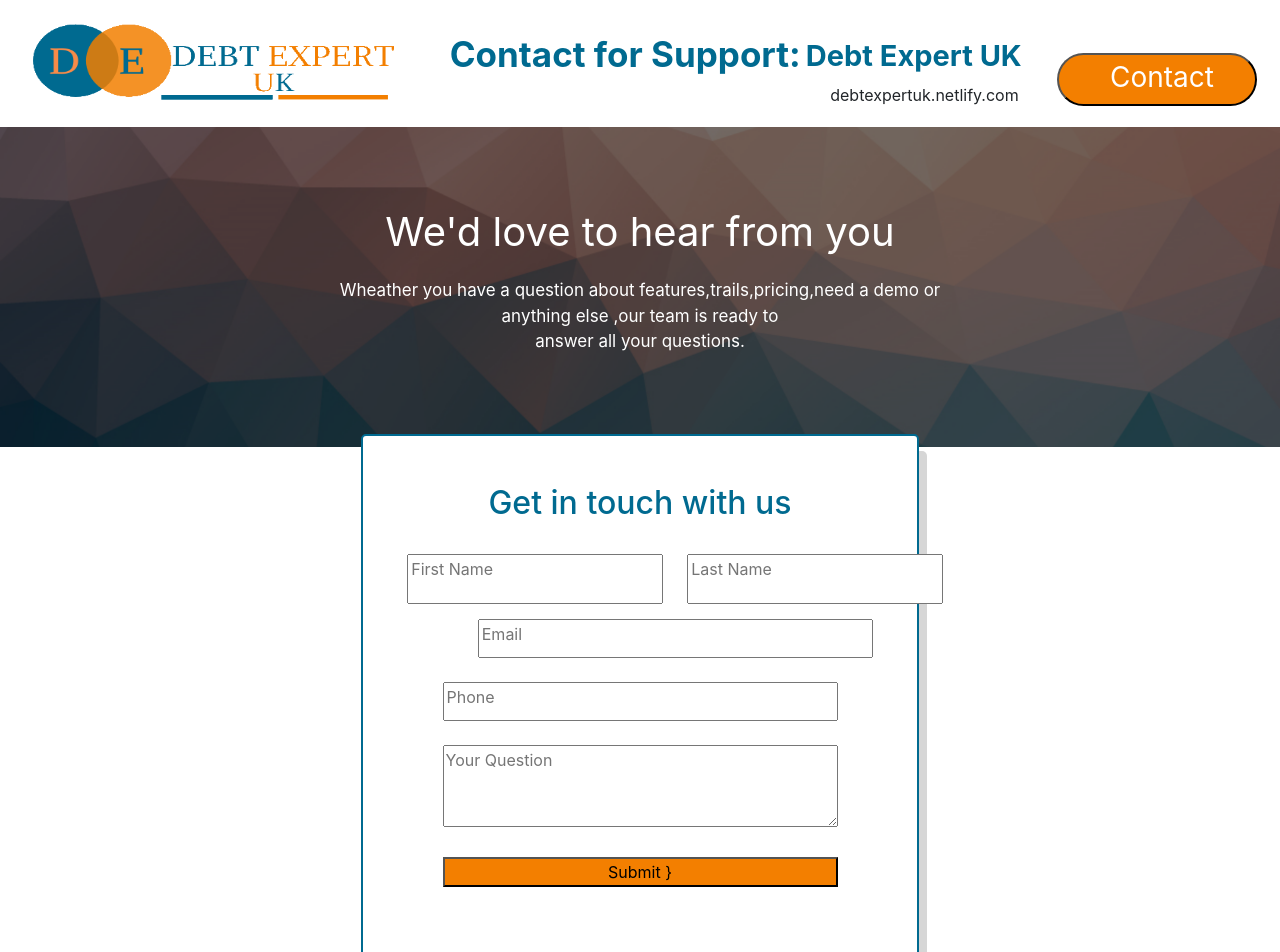
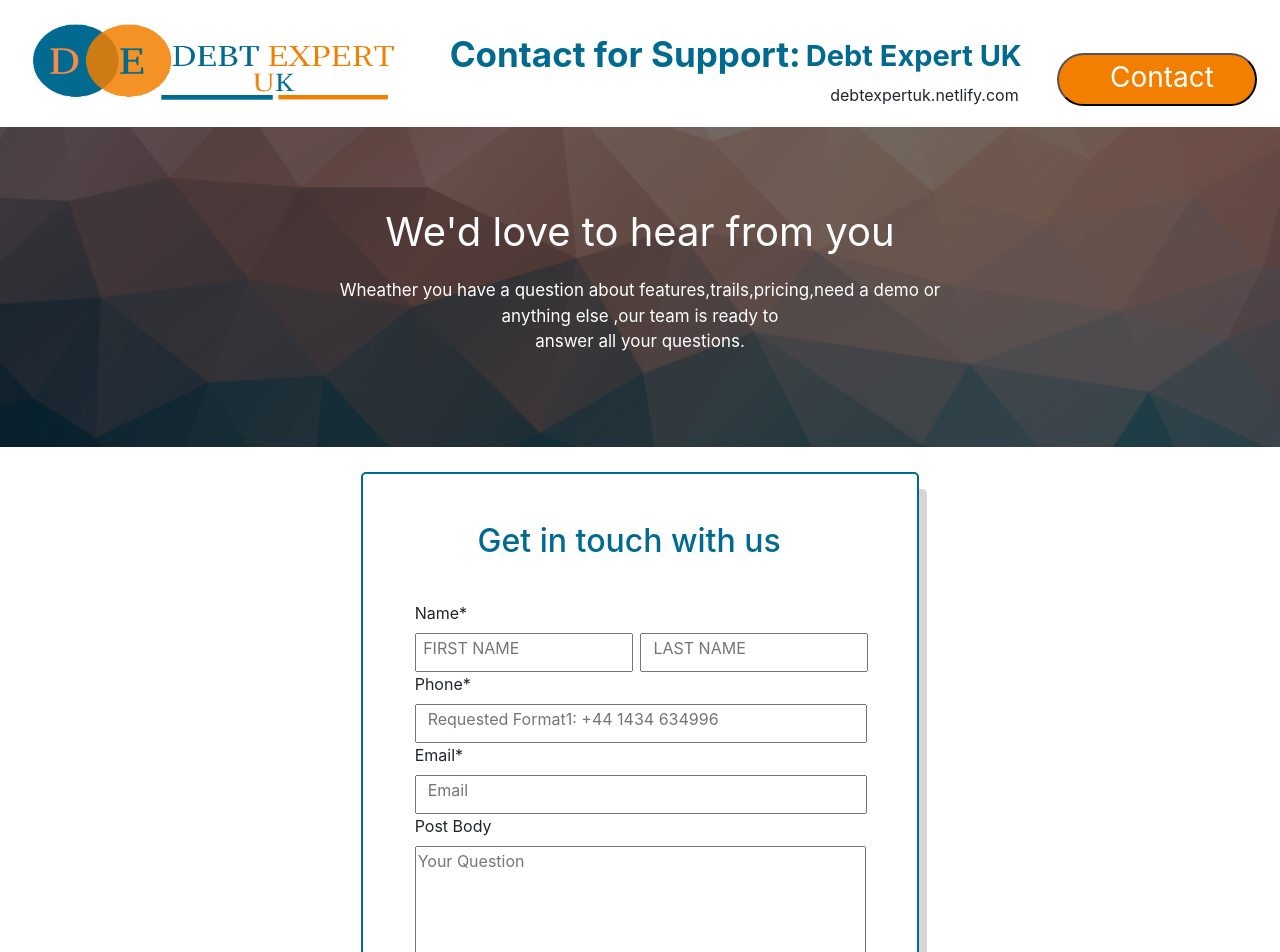
Before and after one commit to akashahmad/leads-bpo, a React (Create React App) app: page /contact-form in a window 1280 px wide. Shown: the top 952 px of the page. Built offline with nearby package versions, Linux system fonts and the light colour scheme.

Commit message:
contact form

```diff
--- a/src/component/form2/form.js
+++ b/src/component/form2/form.js
@@ -28,8 +28,22 @@ export default() => {
         setpostBody(e.target.value)
     };
 
-    const addMember = () => {
 
+    const phoneNumberValidator = number => {
+        let re = /^(\+44\s?\d{10}|0044\s?\d{10}|0\s?\d{10})?$/;
+        if(re.test(String(number).toLowerCase()))
+        {
+            console.log(true);
+            setphone(true);
+        }
+        else {
+            console.log(false);
+
+        }
+    };
+
+    const AddItem = event => {
+        event.preventDefault();
         let payLoad = {firstName: firstName, lastName: lastName, phone: phone, email: email, postBody: postBody};
             axios.post(apiPath + "/api/team", payLoad)
                 .then(response => {
@@ -38,16 +52,13 @@ export default() => {
 
                 })
                 .catch(err => {
+                    console.log(err);
                 });
-
-
-
-
-
     };
 
     return (
         <>
+
         <section>
             <div className="d-flex justify-content-center img-form mt-1 align-items-center">
                 <div className="d-flex flex-column align-items-center">
@@ -59,70 +70,102 @@ export default() => {
                 </div>
             </div>
         </section>
-        <section>
-            <form >
+
+        <div style={{height: '520px'}}>
+        <section >
+            <form  >
                 <div className="d-flex flex-column align-items-center div-container">
                     <div className="container d-flex flex-column align-items-center form">
-                        <div className="mt-5">
+                        <div style={{width:'62%' , marginBottom: '32px' }} className="mt-5">
                             <h2 style={{color: "#006a90"}}>Get in touch with us</h2>
                         </div>
+                            <div className="" style={{width:'87%', marginLeft: '-3%!important', marginRight: '-1%'}}>
+                                <div id="" className="">
+                                    <label className="" htmlFor="input_1_1_3">Name
+                                        <span className="">*</span>
+                                    </label>
+                                    <div className="" id="">
+                                       <span style={{marginRight:'7px'}} id="" className="">
+                                            <input style={{width:'48%'}} name="firstname" id="input_1_2"
+                                                   placeholder=" FIRST NAME" className="fields"
+                                                   value={firstName}
+                                                   onChange={addFirstName}
+                                                   type="text"
+                                                   required/>
+                                        </span>
 
-                        <div className="d-flex justify-content-center mt-4">
-
-                            <div className="firstname">
-                                <input type="text" name="firstname" placeholder="First Name" className="input-first"
-                                       onChange={addFirstName} required/>
+                                        <span id="" className="">
+                                          <input  style={{width:'50%'}}  type="text"
+                                                  className="fields"
+                                                  placeholder="  LAST NAME"
+                                                  name="lastName"  value={lastName} onChange={addLastname} required/>
+                                        </span>
                                     </div>
 
-                            <div className="lastname ml-4">
-                                <input type="text" name="lastname" placeholder="Last Name" className="input-first"
-                                       value={lastName} onChange={addLastname} required/>
+
+                                    {/*<div>*/}
+                                         {/*<span style={{marginRight:'26px'}} id="" className="">*/}
+                                             {/*<label className="one" htmlFor='input_1_1_3'>First</label>*/}
+                                            {/*</span>*/}
+                                        {/*<span style={{marginLeft:'161px'}} id="" className="">*/}
+                                             {/*<label className="one" htmlFor='input_1_1_3'>Last</label>*/}
+                                        {/*</span>*/}
+                                    {/*</div>*/}
+
+                                    <div id="field_1_2"
+                                         className="">
+                                        <label className="" htmlFor='input_1_2'>Phone
+                                            <span className="">*</span>
+                                        </label>
+                                        <div className="">
+                                            <input name="phone" id="input_1_2"
+                                                   placeholder="  Requested Format1: +44 1434 634996 " className="fields"
+                                                   //value={phone}
+                                                   type="number"
+                                                   title="+44 1434634996/0044-1434634996/0 1434634996 "
+                                                   onChange={(event)=>[phoneNumberValidator(event.target.value)]}
+
+                                            required/>
 
                                         </div>
+                                    </div>
+                                    <div id="field_1_5" className="">
+                                        <label className="">Email
+                                            <span className="">*</span>
+                                        </label>
+                                        <div className="">
 
-                            <div className="fieldset mt-4">
-                                <div>
-                                    <input type="email" placeholder="Email" className="fields"
+                                            <input id="input_1_5" type="email" placeholder="  Email" className="fields"
                                                    name='email' value={email}
                                                    onChange={addEmail}
                                                    pattern='[A-Za-z0-9._%-]+@[A-Za-z0-9._%-]+\.[A-Za-z]{2,4}'
                                                    title="for example: abc@gmail.com" required/>
-                                </div>
-                            </div>
-                        </div>
-
-                        <div className="mt-4">
-                            <div><input placeholder="Phone" className="fields"
-                                        value={phone}
-                                        onChange={addPhone}
-                                        type="text"
-                                  // pattern="\+([0-9]{1})?\(?([0-9]{3})\)?([0-9]{3})?[-.]?([0-9]{4})?"
-                                   pattern="\+([0-9]{2})?[-.]?([0-9]{10})?"
-                                   title="example: +44-1434634996"
-                                        // title="  example: +1(222)333-4444"
-                                        required/>
-
 
                                         </div>
                                     </div>
 
 
-                        <div className="mt-4">
-                            <div> <textarea type="text" placeholder="Your Question" className="text-area"
+
+                                    <div id="field_1_4" className="">
+                                        <label className="" htmlFor="input_1_4">Post Body</label>
+                                        <div className="">
+                                            <textarea type="text" placeholder="Your Question" className="text-area"
                                                       value={postBody}
                                                       onChange={addPostBody}
                                                       required
+                                                      rows="8" cols="50"
                                             />
+                            {/*<textarea name="input_4" id="input_1_4" className=""  ></textarea>*/}
                                     </div>
                                     </div>
 
-
+                                </div>
+                            </div>
                             <div className="mt-4">
                             <div>
-                                <button onClick={() => addMember() } className="btn-form">Submit
-                                    }
-
-
+                            <button className="btn"
+                                    // onClick={(event)=>{AddItem(event)}}
+                            >Submit
                             </button>
                             </div>
                             </div>
@@ -131,6 +174,7 @@ export default() => {
                 </div>
             </form>
         </section>
+        </div>
         <Style/>
         </>
     );
--- a/src/component/form2/style.js
+++ b/src/component/form2/style.js
@@ -13,15 +13,12 @@ export default() => {
 }
 .container.d-flex.flex-column.align-items-center.form {
     border: 2px solid #006a90;
-    height: 114vh;
+    height: 182vh;
     width: 558px;
     /* margin-bottom: 357px; */
-    margin-top: -1%;
+    margin-top: 2%;
     box-shadow: 8px 17px #d6d6d6;
-}
-.fieldset{
-margin-top: 7%!important;
-    margin-left: -50%!important;
+
 }
 
 .div-container{
@@ -40,13 +37,14 @@ p.para1 {
     text-align: center;
 }
 .fields{
-    width:395px;
+    width: 452px;
     padding-bottom: 10px;
 }
-.text-area{
-    width:395px;
+    .text-area {
+    width: 451px;
     padding-bottom: 30px;
 }
+
 .btn-form{
     width:395px;
     background-color:#f37f00;
@@ -87,18 +85,9 @@ p.para1 {
    .line{
        text-align: center;
    }
-   .phone{
-       width:47%;
-   }
-   .form-data{
-       margin-top: 5%;
 
-   }
-   .form-container{
-       background-color:grey;
-       position: absolute;
-       height: 130vh;
-   }
+
+
    .btn_submit{
        margin-top: 5%;
        padding: 10px;
@@ -110,12 +99,7 @@ p.para1 {
        color: white;
        border: 1px solid black;
    }
-   .label12{
-       margin-top: 9%;
-   }
-.second {
-       margin-top: 2px;
-   }
+
    `}</style>
     );
 }
```
Lines whose indentation alone changed are shown as unchanged.
